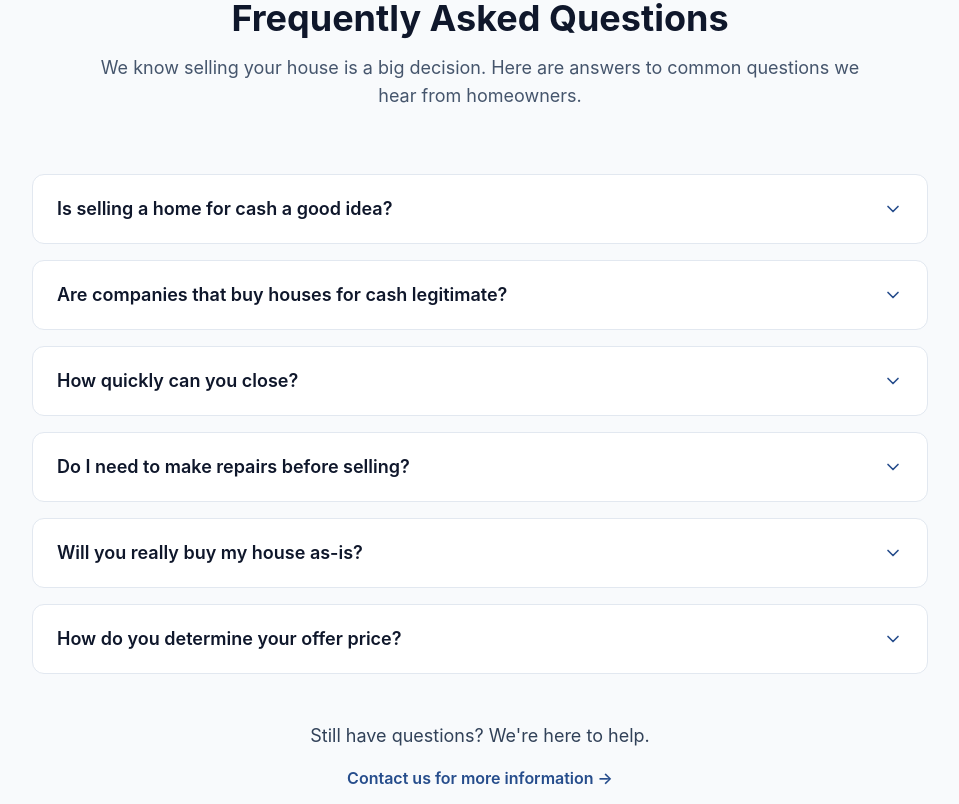
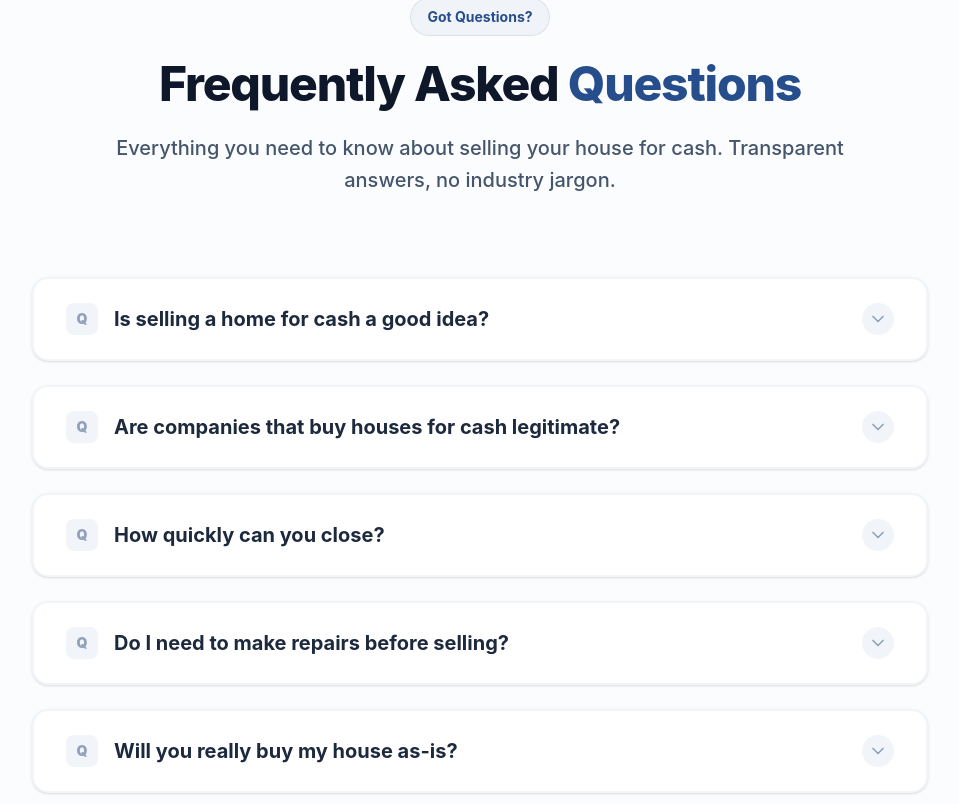
Before and after one commit to synbyte/antigrav, a Next.js app: page / in a window 1280 px wide. Shown: the part 6236-7040 px from the top of the page, without its empty margins (160-1119 px from the left). Built offline with nearby package versions, Linux system fonts and the light colour scheme.

Commit message:
updated faq styling

```diff
--- a/src/components/FAQSection.tsx
+++ b/src/components/FAQSection.tsx
@@ -39,18 +39,22 @@ export default function FAQSection() {
     };
 
     return (
-        <section id="faq" className="section-padding bg-slate-50">
-            <div className="container-width">
-                <div className="text-center max-w-3xl mx-auto mb-16">
-                    <h2 className="text-3xl md:text-4xl font-bold text-slate-900 mb-4">
-                        Frequently Asked Questions
+        <section id="faq" className="section-padding bg-slate-50/50 relative overflow-hidden">
+            <div className="absolute top-0 left-0 w-full h-1 bg-gradient-to-r from-transparent via-brand to-transparent opacity-20"></div>
+            <div className="container-width relative z-10">
+                <div className="text-center max-w-3xl mx-auto mb-20">
+                    <div className="inline-flex items-center px-4 py-2 rounded-full bg-brand/5 border border-brand/10 text-brand font-bold text-sm mb-6">
+                        Got Questions?
+                    </div>
+                    <h2 className="text-3xl md:text-5xl font-extrabold text-slate-900 mb-6 tracking-tight">
+                        Frequently Asked <span className="text-brand">Questions</span>
                     </h2>
-                    <p className="text-lg text-slate-600">
-                        We know selling your house is a big decision. Here are answers to common questions we hear from homeowners.
+                    <p className="text-xl text-slate-600 leading-relaxed font-medium">
+                        Everything you need to know about selling your house for cash. Transparent answers, no industry jargon.
                     </p>
                 </div>
 
-                <div className="max-w-4xl mx-auto space-y-4">
+                <div className="max-w-4xl mx-auto space-y-6">
                     {faqs.map((faq, index) => (
                         <motion.div
                             key={index}
@@ -58,19 +62,30 @@ export default function FAQSection() {
                             whileInView={{ opacity: 1, y: 0 }}
                             viewport={{ once: true }}
                             transition={{ delay: index * 0.05 }}
-                            className="bg-white rounded-xl border border-slate-200 overflow-hidden hover:shadow-md transition-shadow"
+                            className={`bg-white rounded-2xl border-2 transition-all duration-300 ${openIndex === index
+                                    ? 'border-brand shadow-[0_10px_30px_rgba(30,58,138,0.1)] ring-4 ring-brand/5'
+                                    : 'border-slate-100 shadow-sm hover:border-slate-200 hover:shadow-md'
+                                } overflow-hidden`}
                         >
                             <button
                                 onClick={() => toggleFAQ(index)}
-                                className="w-full px-6 py-5 flex items-center justify-between text-left hover:bg-slate-50 transition-colors"
+                                className={`w-full px-8 py-6 flex items-center justify-between text-left transition-colors ${openIndex === index ? 'bg-brand/[0.02]' : 'hover:bg-slate-50'
+                                    }`}
                             >
-                                <span className="text-lg font-semibold text-slate-900 pr-4">
+                                <div className="flex items-center space-x-4">
+                                    <div className={`w-8 h-8 rounded-lg flex items-center justify-center text-sm font-black transition-colors ${openIndex === index ? 'bg-brand text-white' : 'bg-slate-100 text-slate-400'
+                                        }`}>
+                                        Q
+                                    </div>
+                                    <span className={`text-xl font-bold pr-4 transition-colors ${openIndex === index ? 'text-brand' : 'text-slate-800'
+                                        }`}>
                                         {faq.question}
                                     </span>
-                                <ChevronDown
-                                    className={`w-5 h-5 text-brand flex-shrink-0 transition-transform duration-300 ${openIndex === index ? 'rotate-180' : ''
-                                        }`}
-                                />
+                                </div>
+                                <div className={`w-8 h-8 rounded-full flex items-center justify-center transition-all duration-300 ${openIndex === index ? 'bg-brand text-white rotate-180' : 'bg-slate-100 text-slate-400'
+                                    }`}>
+                                    <ChevronDown className="w-5 h-5" />
+                                </div>
                             </button>
                             <AnimatePresence>
                                 {openIndex === index && (
@@ -81,7 +96,7 @@ export default function FAQSection() {
                                         transition={{ duration: 0.3 }}
                                         className="overflow-hidden"
                                     >
-                                        <div className="px-6 pb-5 text-slate-600 leading-relaxed">
+                                        <div className="px-8 pb-8 pt-2 pl-20 text-slate-600 leading-relaxed text-lg font-medium border-l-4 border-brand mx-6 mb-6 bg-slate-50/50 rounded-r-xl">
                                             {faq.answer}
                                         </div>
                                     </motion.div>
@@ -91,16 +106,19 @@ export default function FAQSection() {
                     ))}
                 </div>
 
-                <div className="mt-12 text-center">
-                    <p className="text-lg text-slate-700 mb-4">
-                        Still have questions? We're here to help.
+                <div className="mt-16 text-center">
+                    <div className="bg-white inline-block p-8 rounded-3xl shadow-xl border border-slate-100">
+                        <p className="text-xl text-slate-900 font-bold mb-6">
+                            Still have more questions?
                         </p>
                         <a
                             href="#contact"
-                        className="inline-block text-brand font-semibold hover:underline"
+                            className="inline-flex items-center justify-center bg-brand text-white px-8 py-4 rounded-xl font-bold text-lg hover:bg-brand-dark transition-all shadow-lg hover:shadow-xl transform hover:-translate-y-1"
                         >
-                        Contact us for more information →
+                            Contact Us Now
+                            <ChevronDown className="ml-2 w-5 h-5 -rotate-90" />
                         </a>
+                    </div>
                 </div>
             </div>
         </section>
```
Lines whose indentation alone changed are shown as unchanged.
